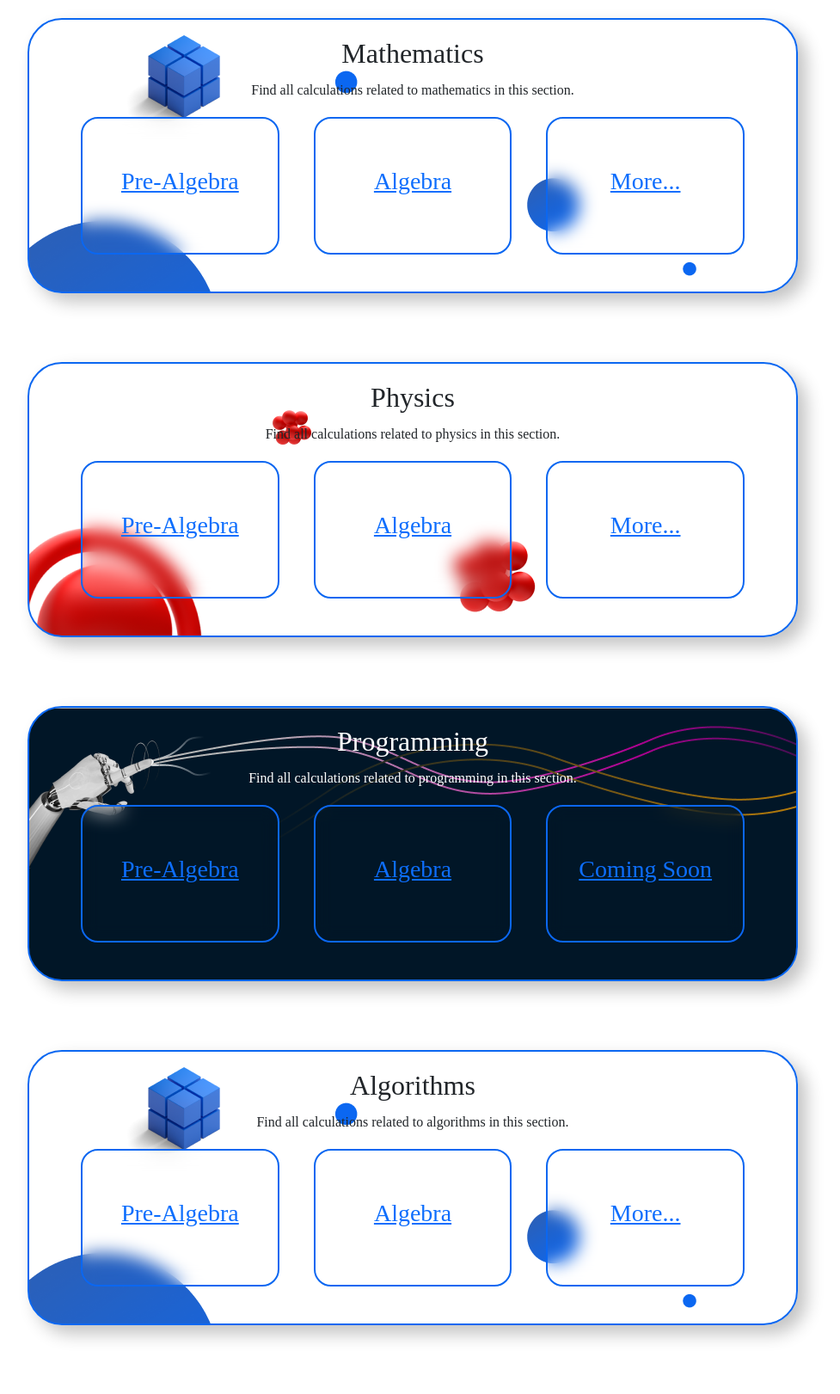
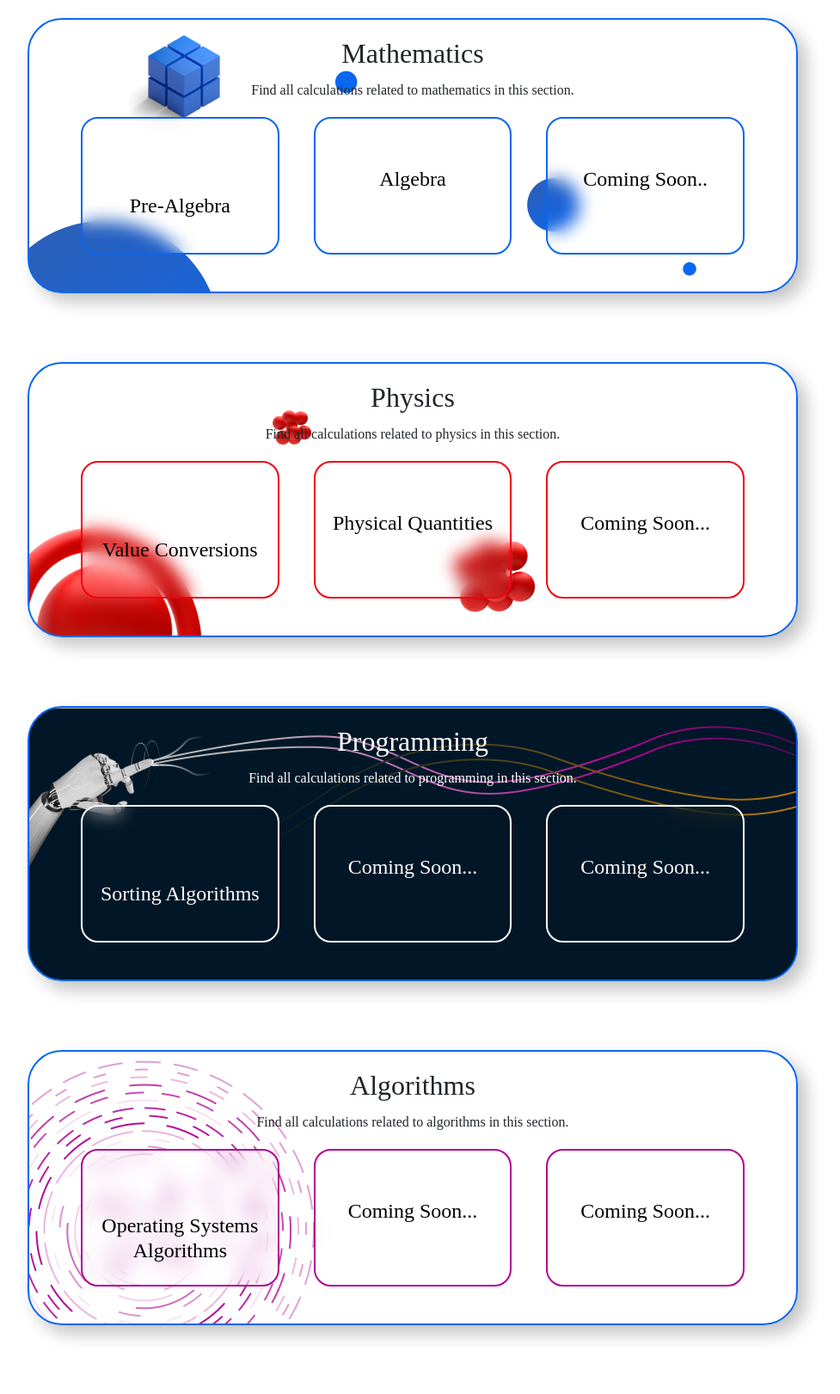
Before and after one commit to sy-zaid/SmartSolver, a Django app: page / in a window 1280 px wide. Shown: the part 1131-2752 px from the top of the page at 86% size, without its empty margins (160-1137 px from the left). Run offline with Django 4.2, Linux system fonts and the light colour scheme; some web fonts are replaced.

Commit message:
Completed designs of subjects section

```diff
--- a/Static/Stylesheets/index.css
+++ b/Static/Stylesheets/index.css
@@ -66,43 +66,48 @@
   display: flex;
   justify-content: space-between;
 }
+
 #section-1 {
   width: 20vw;
   height: 20vh;
-  /* background-color: #0b67f1; */
   margin: 0px 20px;
-  border: 2px solid #0b67f1;
   border-radius: 20px;
   text-align: center;
-  padding: 3.5rem 2rem 0rem 2rem;
+  padding: 3.5rem 1rem 0rem 1rem;
+  align-content: center;
   align-items: center;
   backdrop-filter: blur(10px);
+  text-decoration: none;
 }
 #section-2 {
   width: 20vw;
   height: 20vh;
-  /* background-color: aqua; */
   margin: 0px 20px;
-  border: 2px solid #0b67f1;
   border-radius: 20px;
   text-align: center;
-  padding: 3.5rem 2rem 0rem 2rem;
+  padding: 3.5rem 1rem 0rem 1rem;
   align-items: center;
   backdrop-filter: blur(10px);
+  text-decoration: none;
 }
 #section-3 {
   width: 20vw;
   height: 20vh;
-  /* background-color: magenta; */
   margin: 0px 20px;
-  border: 2px solid #0b67f1;
   border-radius: 20px;
   text-align: center;
-  padding: 3.5rem 2rem 0rem 2rem;
+  padding: 3.5rem 1rem 0rem 1rem;
   align-items: center;
   backdrop-filter: blur(10px);
+  text-decoration: none;
 }
 
+#div-subjects-mathematics > #section-1,
+#div-subjects-mathematics > #section-2,
+#div-subjects-mathematics > #section-3 {
+  color: black;
+  border: 2px solid #0b67f1;
+}
 /* PHYSICS */
 #div-section-physics {
   position: relative;
@@ -118,6 +123,12 @@
   align-items: center;
   box-shadow: 10px 10px 20px rgba(0, 0, 0, 0.24);
 }
+#div-subjects-physics > #section-1,
+#div-subjects-physics > #section-2,
+#div-subjects-physics > #section-3 {
+  color: black;
+  border: 2px solid #f00212;
+}
 
 /* PROGRAMMING */
 #div-section-programming {
@@ -131,11 +142,17 @@
   border-radius: 40px;
   border: 2px solid #0b67f1;
   padding: 20px 40px;
+  color: white;
   align-items: center;
   box-shadow: 10px 10px 20px rgba(0, 0, 0, 0.24);
-  color: white;
 }
 
+#div-subjects-programming > #section-1,
+#div-subjects-programming > #section-2,
+#div-subjects-programming > #section-3 {
+  color: white;
+  border: 2px solid white;
+}
 
 /* ALGORITHMS */
 #div-section-algorithms {
@@ -144,7 +161,7 @@
   height: 40vh;
   z-index: 1;
   /* background-color: red; */
-  background-image: url("../Images/section-maths-bg-2.png");
+  background-image: url("../Images/section-algorithms-bg.png");
   overflow: hidden;
   border-radius: 40px;
   border: 2px solid #0b67f1;
@@ -152,3 +169,10 @@
   align-items: center;
   box-shadow: 10px 10px 20px rgba(0, 0, 0, 0.24);
 }
+
+#div-subjects-algorithms > #section-1,
+#div-subjects-algorithms > #section-2,
+#div-subjects-algorithms > #section-3 {
+  color: black;
+  border: 2px solid #b00293;
+}
--- a/templates/index.html
+++ b/templates/index.html
@@ -105,9 +105,9 @@
       <p>Find all calculations related to mathematics in this section.</p>
     </div>
     <div id="div-subjects-mathematics">
-      <a href="#" id="section-1"><h3>Pre-Algebra</h3></a>
-      <a href="#" id="section-2"><h3>Algebra</h3></a>
-      <a href="#" id="section-3"><h3>More...</h3></a>
+      <a href="#" id="section-1"><h4>Pre-Algebra</h4></a>
+      <a href="#" id="section-2"><h4>Algebra</h4></a>
+      <a href="#" id="section-3"><h4>Coming Soon..</h4></a>
     </div>
   </div>
 </div>
@@ -120,9 +120,9 @@
       <p>Find all calculations related to physics in this section.</p>
     </div>
     <div id="div-subjects-physics">
-      <a href="#" id="section-1"><h3>Pre-Algebra</h3></a>
-      <a href="#" id="section-2"><h3>Algebra</h3></a>
-      <a href="#" id="section-3"><h3>More...</h3></a>
+      <a href="#" id="section-1"><h4>Value Conversions</h4></a>
+      <a href="#" id="section-2"><h4>Physical Quantities</h4></a>
+      <a href="#" id="section-3"><h4>Coming Soon...</h4></a>
     </div>
   </div>
 </div>
@@ -135,9 +135,9 @@
       <p>Find all calculations related to programming in this section.</p>
     </div>
     <div id="div-subjects-programming">
-      <a href="#" id="section-1"><h3>Pre-Algebra</h3></a>
-      <a href="#" id="section-2"><h3>Algebra</h3></a>
-      <a href="#" id="section-3"><h3>Coming Soon</h3></a>
+      <a href="#" id="section-1"><h4>Sorting Algorithms</h4></a>
+      <a href="#" id="section-2"><h4>Coming Soon...</h4></a>
+      <a href="#" id="section-3"><h4>Coming Soon...</h4></a>
     </div>
   </div>
 </div>
@@ -150,9 +150,9 @@
       <p>Find all calculations related to algorithms in this section.</p>
     </div>
     <div id="div-subjects-algorithms">
-      <a href="#" id="section-1"><h3>Pre-Algebra</h3></a>
-      <a href="#" id="section-2"><h3>Algebra</h3></a>
-      <a href="#" id="section-3"><h3>More...</h3></a>
+      <a href="#" id="section-1"><h4>Operating Systems Algorithms</h4></a>
+      <a href="#" id="section-2"><h4>Coming Soon...</h4></a>
+      <a href="#" id="section-3"><h4>Coming Soon...</h4></a>
     </div>
   </div>
 </div>
```
Also changed, not shown: Static/Images/section-algorithms-bg.png (added).
